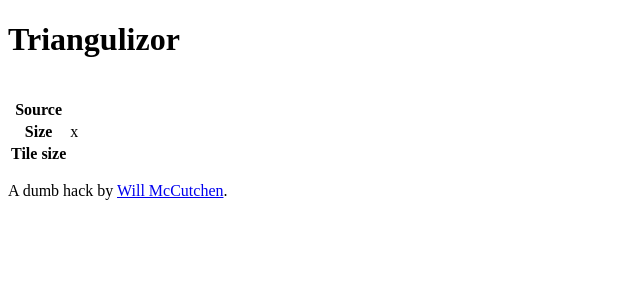
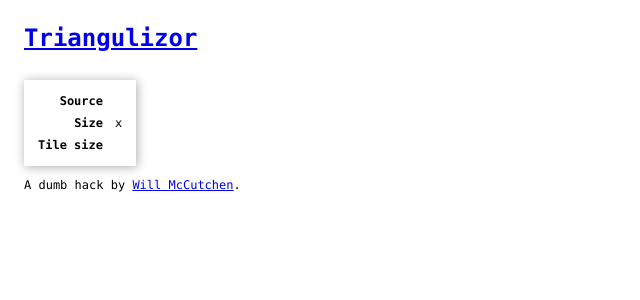
Before and after one commit to mccutchen/triangulizor-app, a Python web app: template templates/image.html in a window 1280 px wide. Shown: the top 300 px of the page, without its empty margins (0-640 px from the left). Run offline with Jinja, Linux system fonts and the light colour scheme; the template is opened without the code that fills it, so the values that code supplies are empty.

Commit message:
Start on styles

```diff
--- a/static/style.css
+++ b/static/style.css
@@ -1 +1,48 @@
-style
+* {
+    box-sizing: border-box;
+}
+
+body {
+    background: #fff;
+    font: 12px Menlo, Consolas, monospace;
+    margin: 2em;
+}
+
+div.image-container {
+    box-shadow: 1px 1px 10px rgba(0,0,0,.33);
+    float: left;
+    margin: 1em 1em 1em 0;
+    max-width: 512px;
+    overflow: hidden;
+}
+div.image-container img {
+    display: block;
+    max-width: 512px;
+    max-height: 512px;
+}
+div.image-container .metadata {
+    max-width: 100%;
+}
+div.image-container .metadata th, div.image-container .metadata td {
+    padding: 3px 5px;
+    white-space: nowrap;
+}
+div.image-container .metadata th {
+    text-align: right;
+    padding-left: 1em;
+}
+div.image-container .metadata td {
+    padding-right: 1em;
+}
+div.image-container .metadata tr:first-child th, div.image-container .metadata tr:first-child td {
+    padding-top: 1em;
+}
+div.image-container .metadata tr:last-child th, div.image-container .metadata tr:last-child td {
+    padding-bottom: 1em;
+}
+
+
+
+footer {
+    clear: both;
+}
--- a/templates/_image.html
+++ b/templates/_image.html
@@ -1,5 +1,7 @@
-<div class="image">
-    <img src="{{ image.url }}">
+<div class="image-container">
+    <div class="image">
+        <a href="{{ image.url }}"><img src="{{ image.url }}"></a>
+    </div>
     <table class="metadata">
         <tr>
             <th>Source</th>
--- a/templates/base.html
+++ b/templates/base.html
@@ -6,7 +6,7 @@
     </head>
     <body>
         <header>
-            <h1>Triangulizor</h1>
+            <h1><a href="/">Triangulizor</a></h1>
         </header>
         {% if flashes %}
             <div class="flashes">
```
